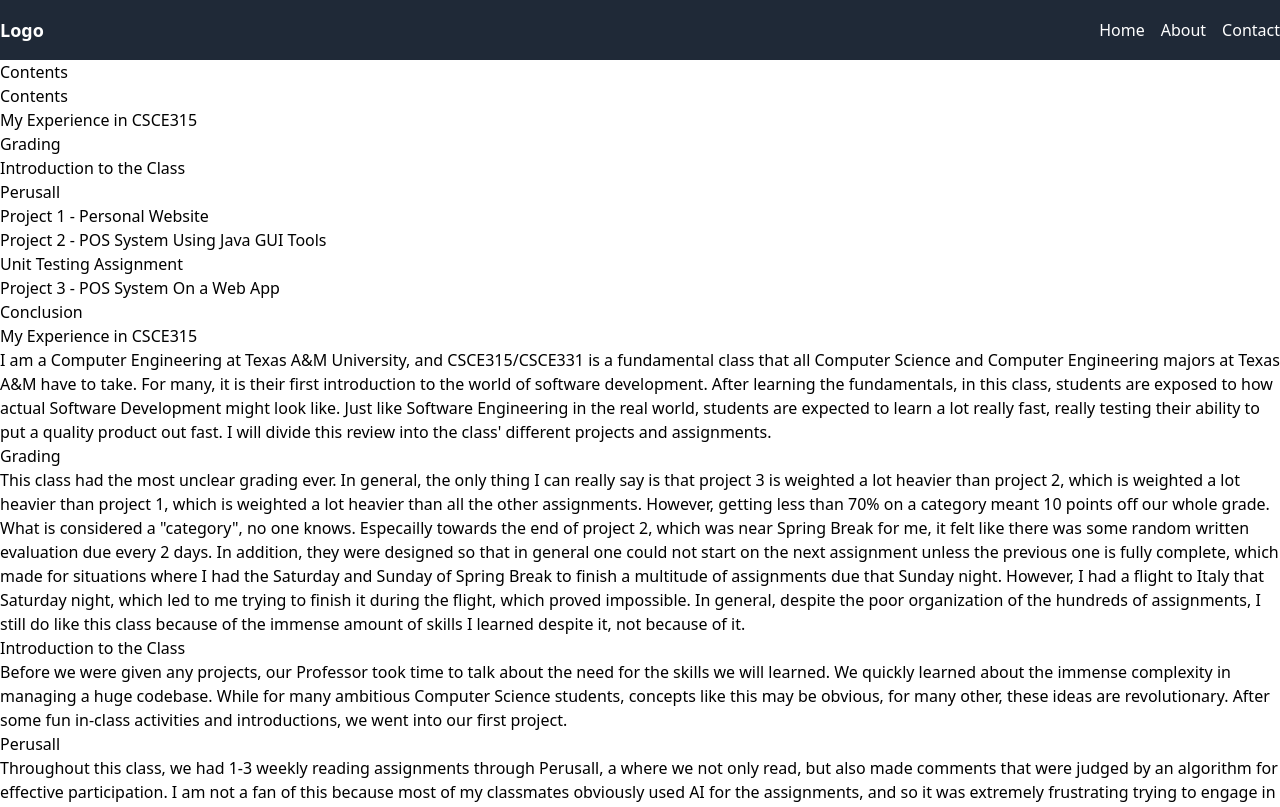
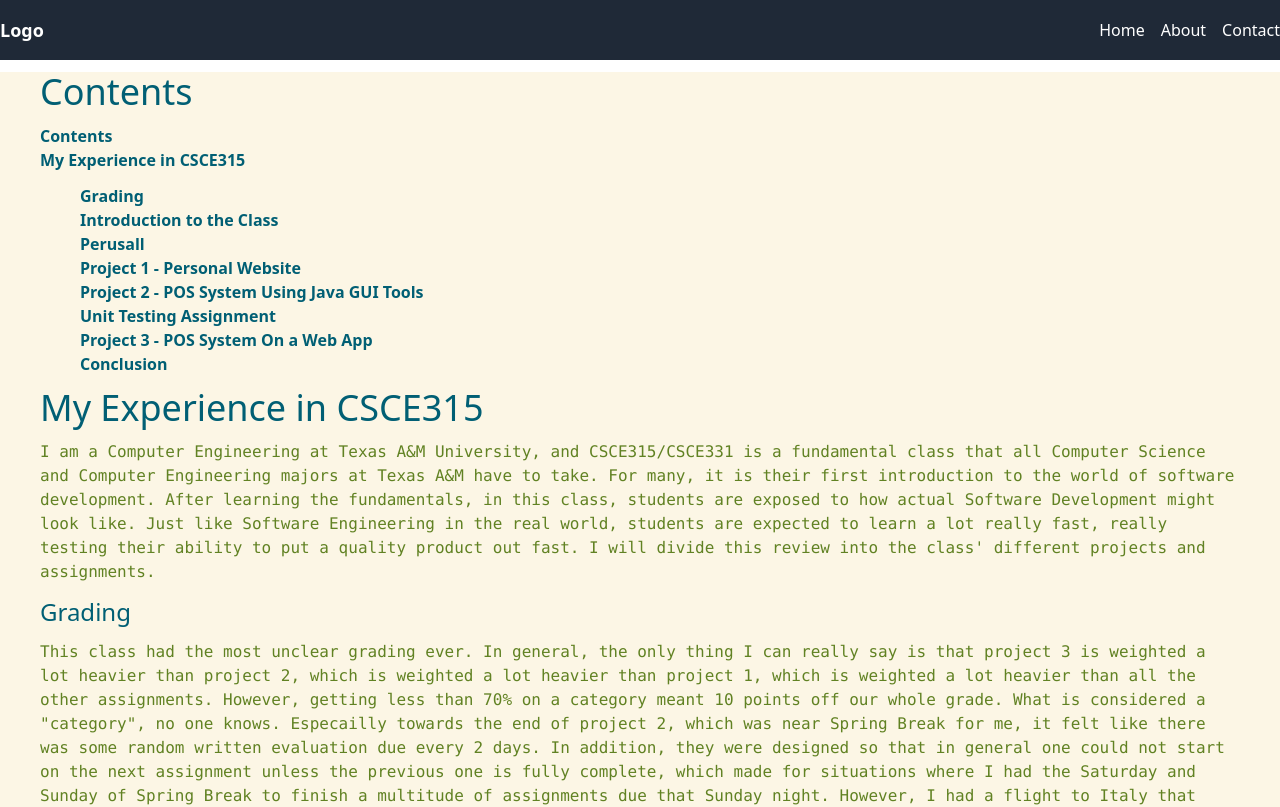
Before and after one commit to xkjjx/personal-website, a Next.js app in the folder frontend/: page /blogs/1 in a window 1280 px wide. Shown: the top 807 px of the page. Built offline with nearby package versions, Linux system fonts and the light colour scheme.

Commit message:
added better organization for future styling

```diff
--- a/frontend/src/pages/blogs/[id].tsx
+++ b/frontend/src/pages/blogs/[id].tsx
@@ -3,7 +3,38 @@ import fs from 'fs/promises';
 import path from 'path';
 
 export default function Blog({ htmlContent }: any) {
-    return <div dangerouslySetInnerHTML={{ __html: htmlContent }} />;
+    return <div className="bg-base-100" dangerouslySetInnerHTML={{ __html: htmlContent }} />;
+}
+
+let renderer = new marked.Renderer();
+
+
+renderer.heading = function(text, level) {
+    return `<h${level} class="${getHeadingClass(level)}">${text}</h${level}>`;
+};
+
+renderer.paragraph = function(text) {
+    return `<p class="mx-10 my-3 font-mono text-primary">${text}</p>`;
+};
+
+renderer.list = function(body, ordered) {
+    let type = ordered ? 'ol' : 'ul';
+    return `<${type} class="mx-10 my-3 font-sans text-secondary font-bold">${body}</${type}>`;
+}
+
+function getHeadingClass(level: number): string {
+    switch (level) {
+        case 1:
+            return "text-4xl mx-10 my-3 font-sans text-secondary";
+        case 2:
+            return "text-2xl mx-10 my-3 font-sans text-secondary";
+        case 3:
+        case 4:
+        case 5:
+        case 6:
+        default:
+            return ""; // Or any default class you want to apply
+    }
 }
 
 export async function getStaticProps({ params }: any) {
@@ -11,9 +42,7 @@ export async function getStaticProps({ params }: any) {
     const markdownFilePath = path.join(process.cwd(), `static/blogs/${id}.md`);
     const markdownContent = await fs.readFile(markdownFilePath, 'utf8');
 
-    // Convert markdown to HTML
-    const htmlContent = marked.parse(markdownContent);
-
+    const htmlContent = marked.parse(markdownContent, { renderer });
     return {
         props: {
             htmlContent
--- a/frontend/tailwind.config.ts
+++ b/frontend/tailwind.config.ts
@@ -10,11 +10,22 @@ const config: Config = {
     extend: {
       backgroundImage: {
         "gradient-radial": "radial-gradient(var(--tw-gradient-stops))",
-        "gradient-conic":
-          "conic-gradient(from 180deg at 50% 50%, var(--tw-gradient-stops))",
+        "gradient-conic": "conic-gradient(from 180deg at 50% 50%, var(--tw-gradient-stops))",
+      },
+      colors: {
+        primary: '#618223', // Primary color
+        secondary: '#015f74', // Secondary color
+        accent: '#86efac', // Accent color
+        neutral: '#fb923c', // Neutral color
+        'base-100': '#fcf6e5', // Base color
+        info: '#5eead4', // Information color
+        success: '#22c55e', // Success color
+        warning: '#fff129', // Warning color
+        error: '#e11d48', // Error color
       },
     },
   },
   plugins: [],
 };
+
 export default config;
```
Also changed, not shown: frontend/src/styles/globals.css (line endings or trailing spaces).
